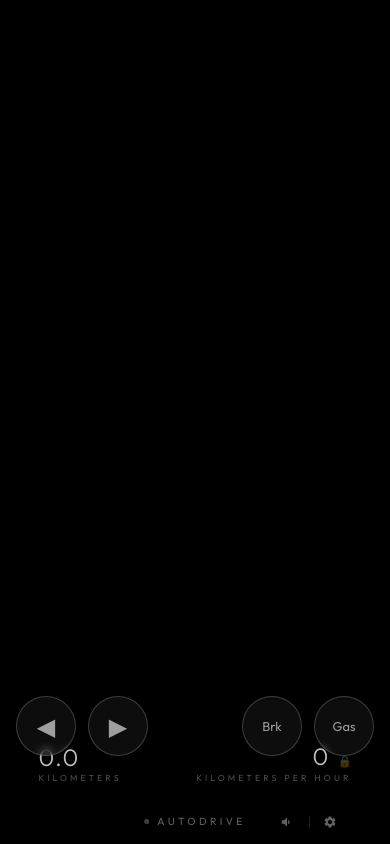
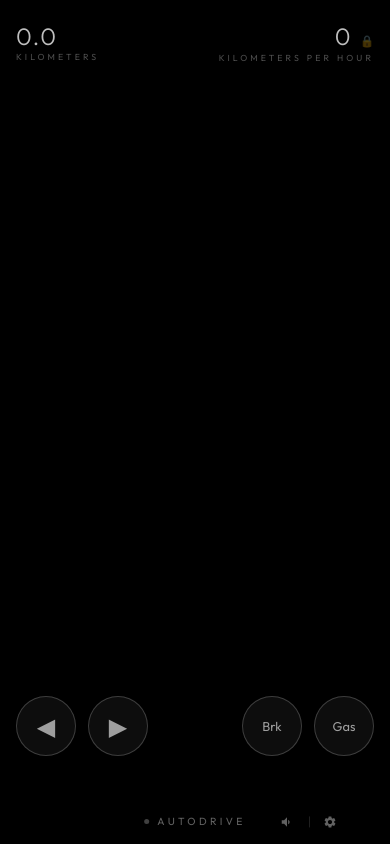
Before and after one commit to avishakh26/Car_Update, a website: page index.html in a window 390 px wide. Both pictures are taken after a click on the button "BEGIN JOURNEY". Drawn offline with nearby package versions, Linux system fonts and the light colour scheme.

Commit message:
Move km and km/h to upper side on mobile

```diff
--- a/index.html
+++ b/index.html
@@ -745,6 +745,16 @@
       #mobile-controls {
         display: block;
       }
+      .hud-dist {
+        bottom: auto;
+        top: 1.5rem;
+        left: 1rem;
+      }
+      .hud-speed {
+        bottom: auto;
+        top: 1.5rem;
+        right: 1rem;
+      }
     }
 
     .m-btn {
```
